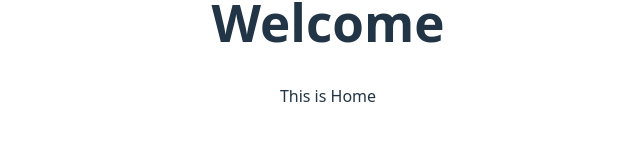
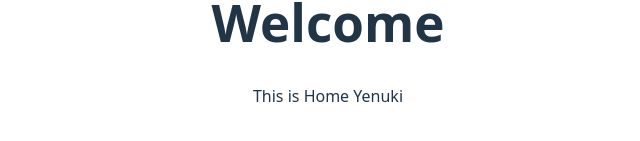
Before and after one commit to SLBOTT/my-portfolio, a React (Vite) app: page / in a window 1280 px wide. Shown: the part 379-520 px from the top of the page, without its empty margins (312-952 px from the left). Built offline with nearby package versions, Linux system fonts and the light colour scheme.

Commit message:
add text

```diff
--- a/src/pages/Home.jsx
+++ b/src/pages/Home.jsx
@@ -6,7 +6,7 @@ export default function Home() {
       <NavigationBar />
       <div>
         <h1>Welcome</h1>
-        <p>This is Home</p>
+        <p>This is Home Yenuki</p>
       </div>
     </>
   );
```
